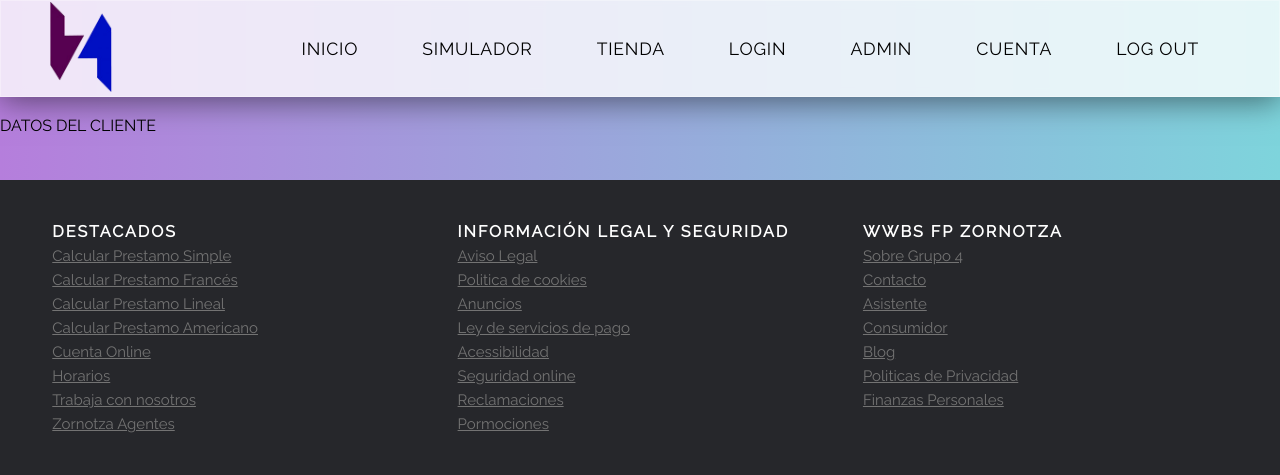
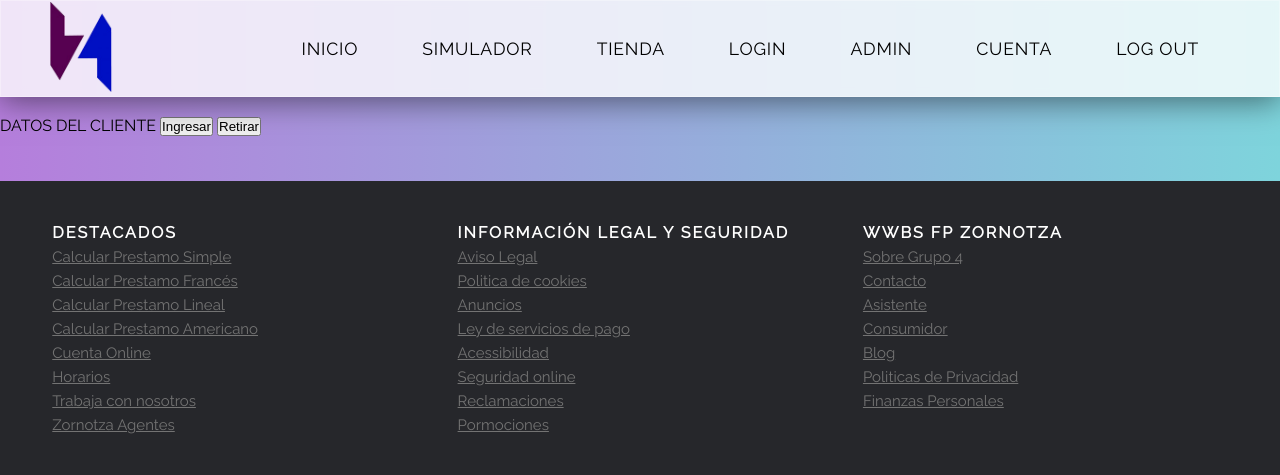
Before and after one commit to javiersaez2/BancaOnline, a plain HTML site: page view/html/cuenta.html in a window 1280 px wide. Shown: the top 475 px of the page. Drawn offline with nearby package versions, Linux system fonts and the light colour scheme.

Commit message:
dos buttones

```diff
--- a/view/html/cuenta.html
+++ b/view/html/cuenta.html
@@ -35,7 +35,9 @@
 <!-- Datos -->
 <br>
 DATOS DEL CLIENTE
-
+<button>Ingresar</button>
+<button>Retirar</button>
+<br>
   <!--FOOTER-->
    <!-- Site footer -->
    <footer class="site-footer">
```
